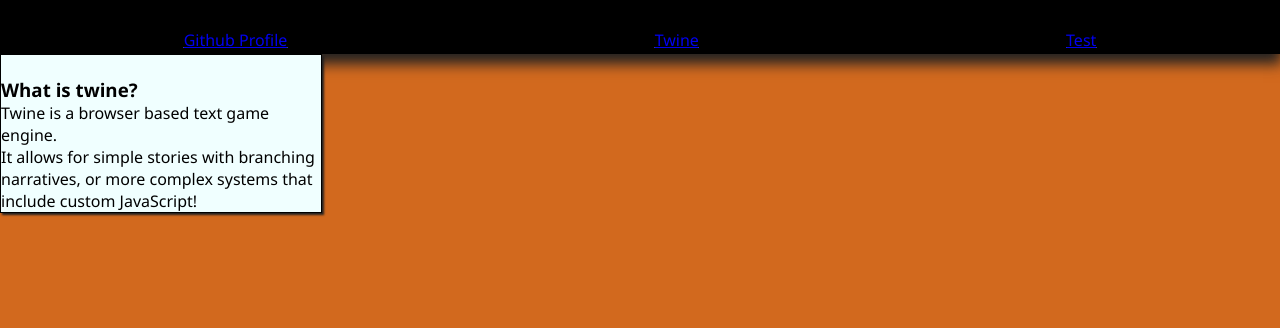
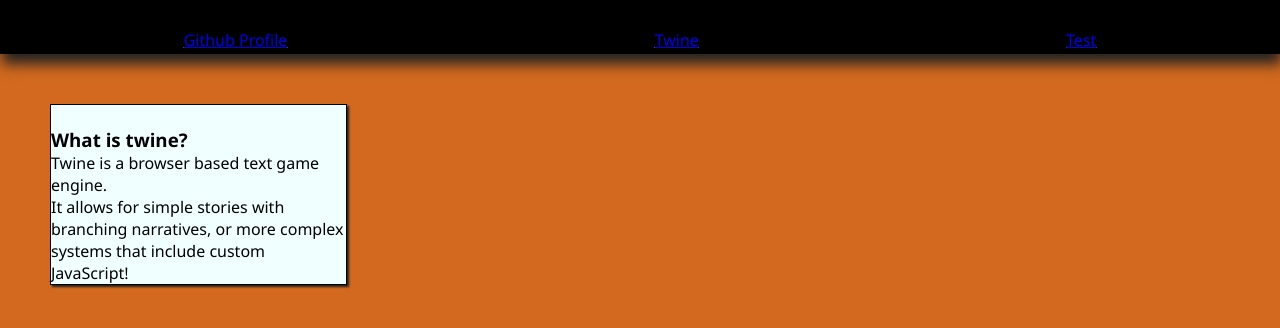
Before and after one commit to cbutton01/SUN, a plain HTML site: page html/twine.html in a window 1280 px wide. Shown: the part 46-374 px from the top of the page. Drawn offline with Linux system fonts and the light colour scheme.

Commit message:
reorganize html

```diff
--- a/css/main.css
+++ b/css/main.css
@@ -26,6 +26,10 @@
     justify-content: space-around;
 }
 
+.container {
+    padding: 50px;
+}
+
 .card {
     background-color: azure;
     width: 25%;
--- a/html/twine.html
+++ b/html/twine.html
@@ -6,7 +6,6 @@
   <title></title>
 </head>
 <body>
-  <div class="container">
         <div id="header">
                 <h1>Writing Video Games 1</h1>
                 <div id="navbar">
@@ -15,6 +14,9 @@
                     <a href="#">Test</a>
                 </div>
               </div>
+  <div class="container">
+
+
     <div class="card">
         <br>
         <h3>What is twine?</h3>
```
Also changed, not shown: index.html (+2 -1 lines). Lines whose indentation alone changed are shown as unchanged.
